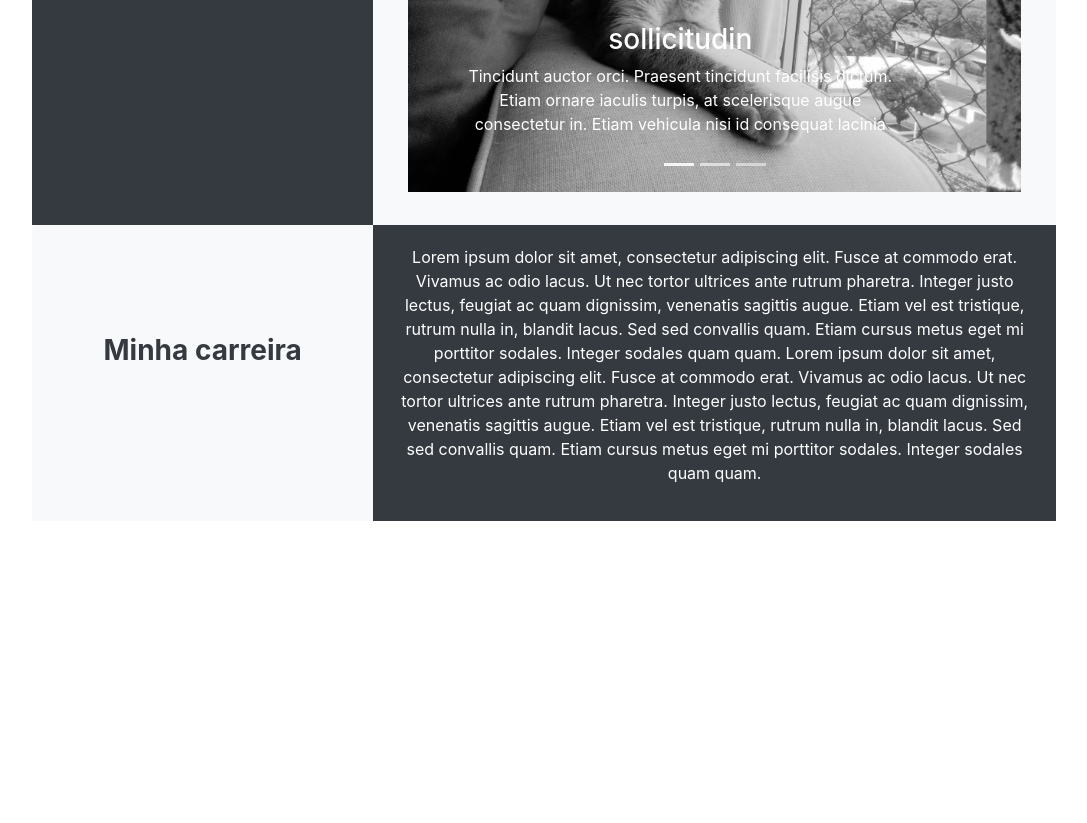
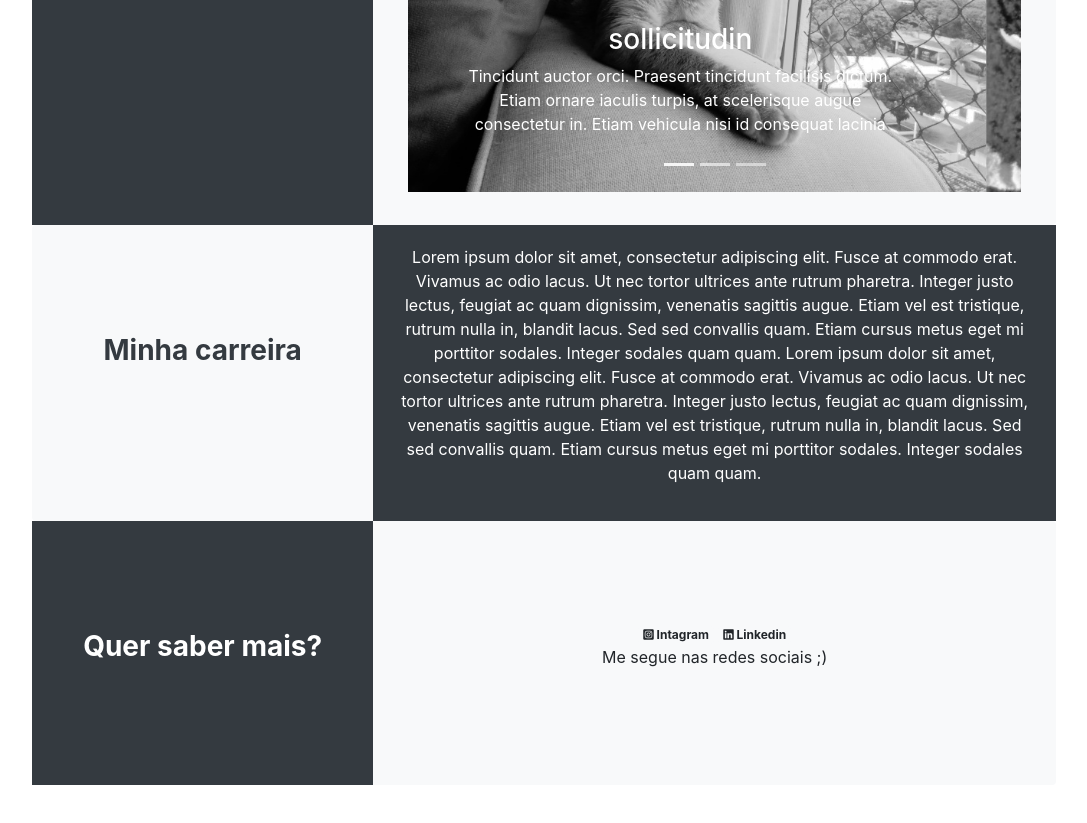
Before and after one commit to andrezasantana/personal-page, a website: page index.html in a window 1280 px wide. Shown: the part 679-1502 px from the top of the page, without its empty margins (96-1183 px from the left). Before the commit the page ends 1200 px from the top, so only its background shows below. Drawn offline with nearby package versions, Linux system fonts and the light colour scheme.

Commit message:
Create contact card

```diff
--- a/index.html
+++ b/index.html
@@ -157,6 +157,26 @@
         </div>
     </div>
 
+    <div class="card bg-light border-0 card-4">
+        <div class="row no-gutters">
+
+            <div class="col-md-4 bg-dark text-white">
+                <h3 class="card-title text-center font-weight-bold" style="line-height: 250px;">Quer saber mais?</h3>
+            </div>
+
+            <div class="col-md-8">
+                <div class="card-body text-center" style="margin: 80px;">
+                    <a href="https://www.instagram.com/deza.santanna/" target="_blank" class="badge badge-light"><i
+                            class="fab fa-instagram-square"></i> Intagram</a>
+                    <a href="https://www.linkedin.com/in/andreza-santana-7a4009a2/" target="_blank"
+                        class="badge badge-light"><i class="fab fa-linkedin"></i> Linkedin</a>
+                    <p>Me segue nas redes sociais ;)</p>
+                </div>
+            </div>
+
+        </div>
+    </div>
+
     <script src="node_modules/jquery/dist/jquery.js"></script>
     <script src="node_modules/bootstrap/dist/js/bootstrap.js"></script>
 </body>
--- a/style.css
+++ b/style.css
@@ -13,3 +13,9 @@
     width: 80%;
     margin: 0 auto;
 }
+
+.card-4 {
+    width: 80%;
+    margin: 0 auto;
+    margin-bottom: 40px;
+}
```
